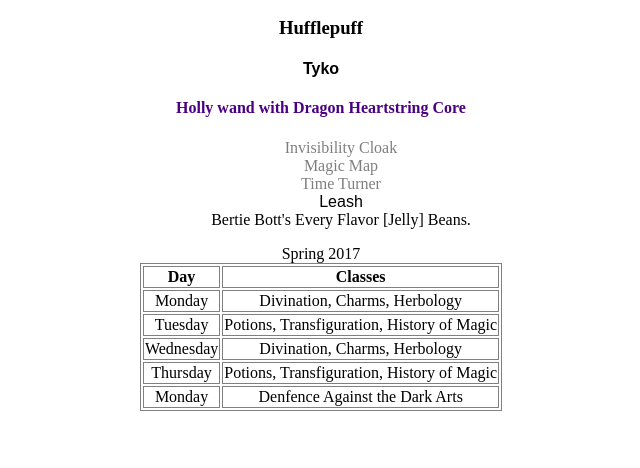
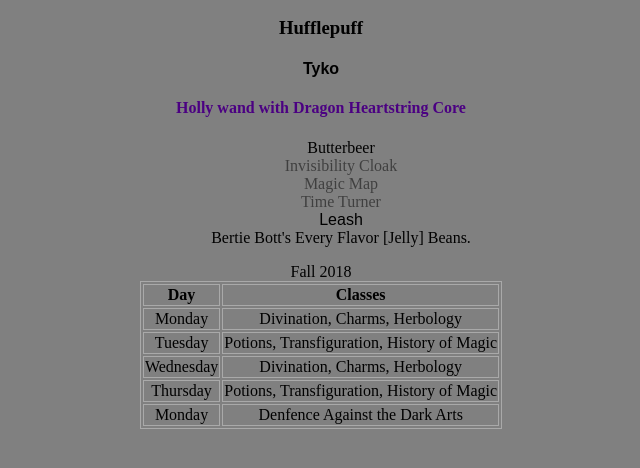
Before and after one commit to DatKevin/Harry-Potter-Lab, a plain HTML site: page hogwarts/index.html in a window 1280 px wide. Shown: the part 110-578 px from the top of the page, without its empty margins (319-959 px from the left). Drawn offline with Linux system fonts and the light colour scheme.

Commit message:
I am getting more comfortable with ambiguous instructions

```diff
--- a/hogwarts/app.js
+++ b/hogwarts/app.js
@@ -71,3 +71,10 @@ setTimeout(reappear, 2000)
 let leash = document.querySelectorAll(".badger")[1]
 leash.classList.add("cabbage")
 leash.classList.remove("cabbage")
+
+let semester = document.querySelector("caption")
+semester.innerText = "Fall 2018"
+
+storage.prepend(document.createElement("li"))
+document.querySelectorAll("li")[0].innerText = "Butterbeer"
+storage.setAttribute("storage","chest")
--- a/hogwarts/style.css
+++ b/hogwarts/style.css
@@ -1,5 +1,6 @@
 body {
 	text-align: center;
+	background-color: gray;
 }
 
 .badger {
@@ -15,7 +16,7 @@ li {
 }
 
 table, th, td {
-	border: 1px solid gray;
+	border: 1px solid darkgray;
 	text-align: center;
 }
 
```
